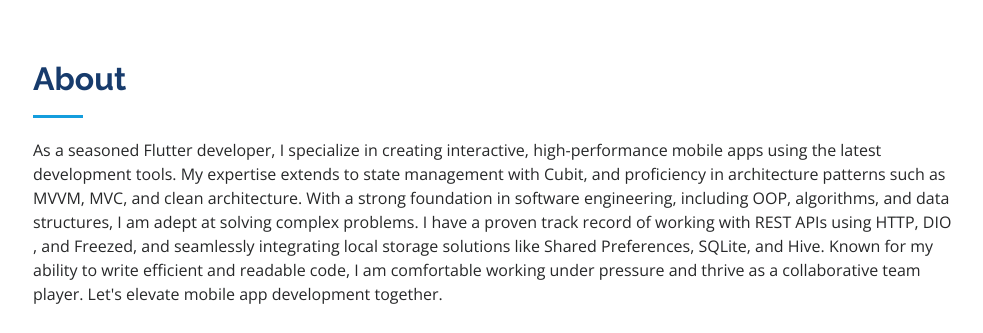
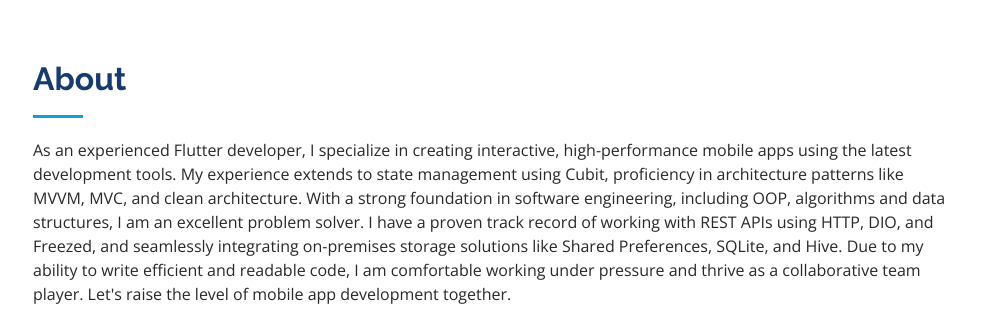
Before and after one commit to AbdulrahmanRamadan22/Portfolio, a plain HTML site: page index.html in a window 1280 px wide. Shown: the part 800-1133 px from the top of the page, without its empty margins (297-1280 px from the left). Drawn offline with nearby package versions, Linux system fonts and the light colour scheme.

Commit message:
update about

```diff
--- a/index.html
+++ b/index.html
@@ -87,14 +87,14 @@
 
         <div class="section-title">
           <h2>About</h2>
-          <p>As a seasoned Flutter developer, I specialize in creating interactive, high-performance mobile apps using
-            the latest development tools. My expertise extends to state management with Cubit, and proficiency in
-            architecture patterns such as MVVM, MVC, and clean architecture. With a strong foundation in software
-            engineering, including OOP, algorithms, and data structures, I am adept at solving complex problems. I have
-            a proven track record of working with REST APIs using HTTP, DIO , and Freezed, and seamlessly integrating
-            local storage solutions like Shared Preferences, SQLite, and Hive. Known for my ability to write efficient
-            and readable code, I am comfortable working under pressure and thrive as a collaborative team player. Let's
-            elevate mobile app development together.</p>
+          <p>As an experienced Flutter developer, I specialize in creating interactive, high-performance mobile apps
+            using the latest development tools. My experience extends to state management using Cubit, proficiency in
+            architecture patterns like MVVM, MVC, and clean architecture. With a strong foundation in software
+            engineering, including OOP, algorithms and data structures, I am an excellent problem solver. I have a
+            proven track record of working with REST APIs using HTTP, DIO, and Freezed, and seamlessly integrating
+            on-premises storage solutions like Shared Preferences, SQLite, and Hive. Due to my ability to write
+            efficient and readable code, I am comfortable working under pressure and thrive as a collaborative team
+            player. Let's raise the level of mobile app development together.</p>
         </div>
 
         <div class="row">
```
